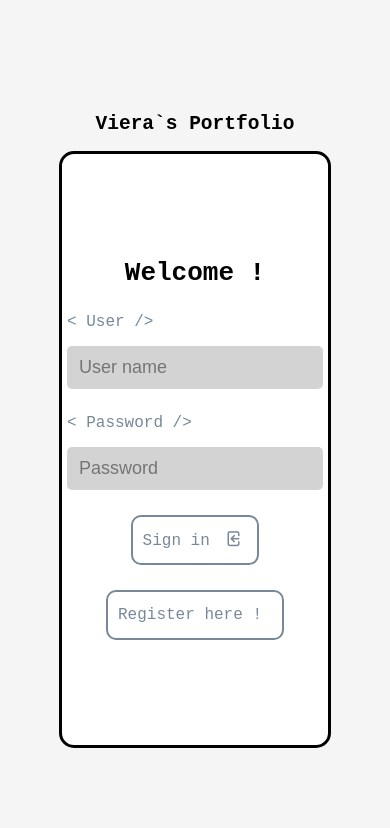
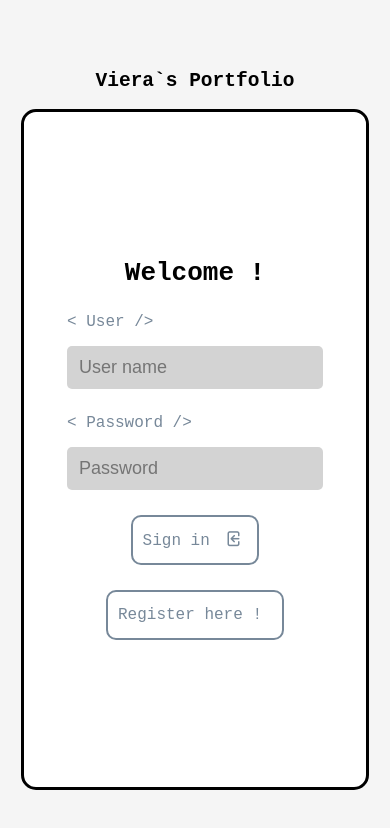
Before and after one commit to DiegoViera1511/my_personal_portfolio, a React (Vite) app: page /logIn in a window 390 px wide. Shown: the top 828 px of the page. Built offline with nearby package versions, Linux system fonts and the light colour scheme.

Commit message:
redimension for movile

```diff
--- a/src/Components/LogIn/logIn.css
+++ b/src/Components/LogIn/logIn.css
@@ -53,6 +53,7 @@
 
 @media (max-width: 400px) {
     .logIn_div {
-        width: 70%;
+        width: 90%;
+        height: 80%;
     }
 }
--- a/src/Components/Register/register.css
+++ b/src/Components/Register/register.css
@@ -54,7 +54,7 @@
 
 @media (max-width: 400px) {
     .register_div {
-        width: 70%;
+        width: 90%;
         height: 80%;
     }
 }
```
